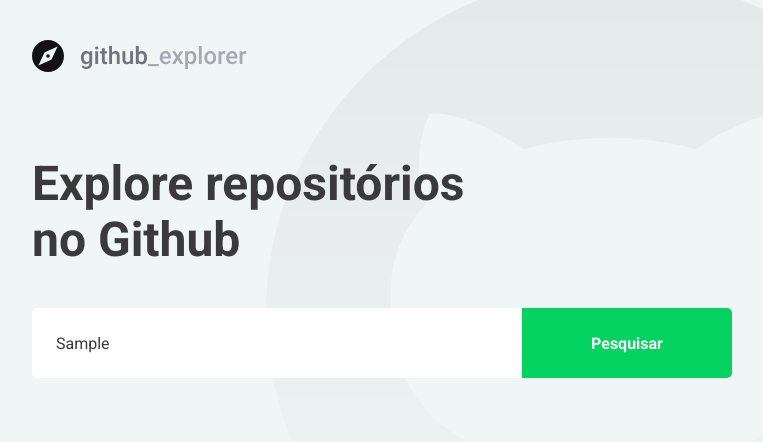
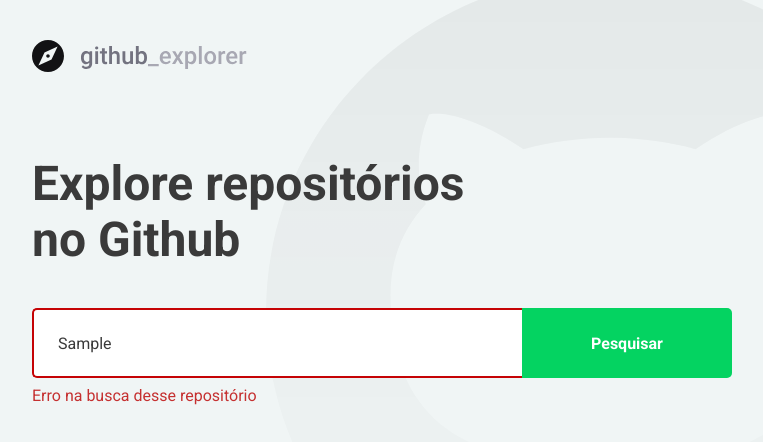
Before and after one commit to lucasgimenesbittenbinder/iniciando-front-gitexplorer, a React (Create React App) app: page / in a window 1280 px wide. Both pictures are taken after typing "Sample" into the empty fields and a click on the button "Pesquisar". Shown: the top 442 px of the page, without its empty margins (148-911 px from the left). Built offline with nearby package versions, Linux system fonts and the light colour scheme; no server answers.

Commit message:
feat: lidando com erros

```diff
--- a/src/pages/Dashboard/index.tsx
+++ b/src/pages/Dashboard/index.tsx
@@ -4,7 +4,7 @@ import api from '../../services/api';
 
 import logoImg from '../../assets/logo.svg';
 
-import { Title, Form, Repositories } from './styles';
+import { Title, Form, Error, Repositories } from './styles';
 
 interface Repository {
   full_name: string;
@@ -17,6 +17,7 @@ interface Repository {
 
 const Dashboard: React.FC = () => {
   const [newRepo, setNewRepo] = useState('');
+  const [inputError, setInputError] = useState('');
   const [repositories, setRepositories] = useState<Repository[]>([]);
 
   async function handleAddRepository(
@@ -24,12 +25,22 @@ const Dashboard: React.FC = () => {
   ): Promise<void> {
     event.preventDefault();
 
-    const response = await api.get<Repository>(`/repos/${newRepo}`);
+    if (!newRepo) {
+      setInputError('Digite o autor/nome do repositório');
+      return;
+    }
 
-    const repository = response.data;
+    try {
+      const response = await api.get<Repository>(`/repos/${newRepo}`);
 
-    setRepositories([...repositories, repository]);
-    setNewRepo('');
+      const repository = response.data;
+
+      setRepositories([...repositories, repository]);
+      setNewRepo('');
+      setInputError('');
+    } catch (err) {
+      setInputError('Erro na busca desse repositório');
+    }
   }
 
   return (
@@ -37,7 +48,7 @@ const Dashboard: React.FC = () => {
       <img src={logoImg} alt="logo" />
       <Title>Explore repositórios no Github</Title>
 
-      <Form onSubmit={handleAddRepository}>
+      <Form hasError={!!inputError} onSubmit={handleAddRepository}>
         <input
           value={newRepo}
           onChange={e => setNewRepo(e.target.value)}
@@ -45,6 +56,8 @@ const Dashboard: React.FC = () => {
         />
         <button type="submit">Pesquisar</button>
       </Form>
+
+      {inputError && <Error>{inputError}</Error>}
 
       <Repositories>
         {repositories.map(repository => (
--- a/src/pages/Dashboard/styles.ts
+++ b/src/pages/Dashboard/styles.ts
@@ -1,5 +1,9 @@
-import styled from 'styled-components';
+import styled, { css } from 'styled-components';
 import { shade } from 'polished';
+
+interface FormProps {
+  hasError: boolean;
+}
 
 export const Title = styled.h1`
   font-size: 48px;
@@ -10,7 +14,7 @@ export const Title = styled.h1`
   margin-top: 80px;
 `;
 
-export const Form = styled.form`
+export const Form = styled.form<FormProps>`
   margin-top: 40px;
   max-width: 700px;
 
@@ -23,6 +27,14 @@ export const Form = styled.form`
     border: 0;
     border-radius: 5px 0 0 5px;
     color: #3a3a3a;
+    border: 2px solid #fff;
+
+    ${props =>
+      props.hasError &&
+      css`
+        border-color: #c50305;
+        border-right: 0;
+      `}
 
     &::placeholder {
       color: #a8a8b3;
@@ -43,6 +55,12 @@ export const Form = styled.form`
       background: ${shade(0.2, '#04d361')};
     }
   }
+`;
+
+export const Error = styled.span`
+  display: block;
+  color: #c53030;
+  margin-top: 8px;
 `;
 
 export const Repositories = styled.div`
```
